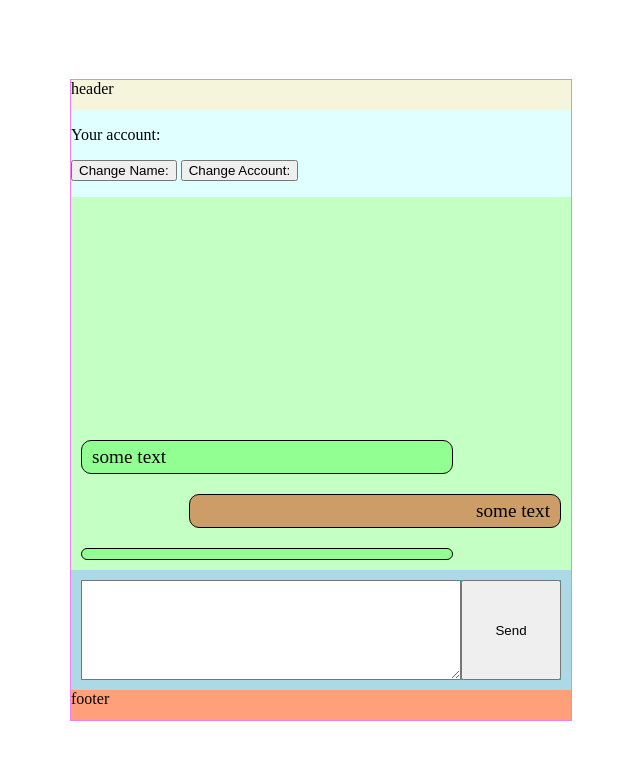
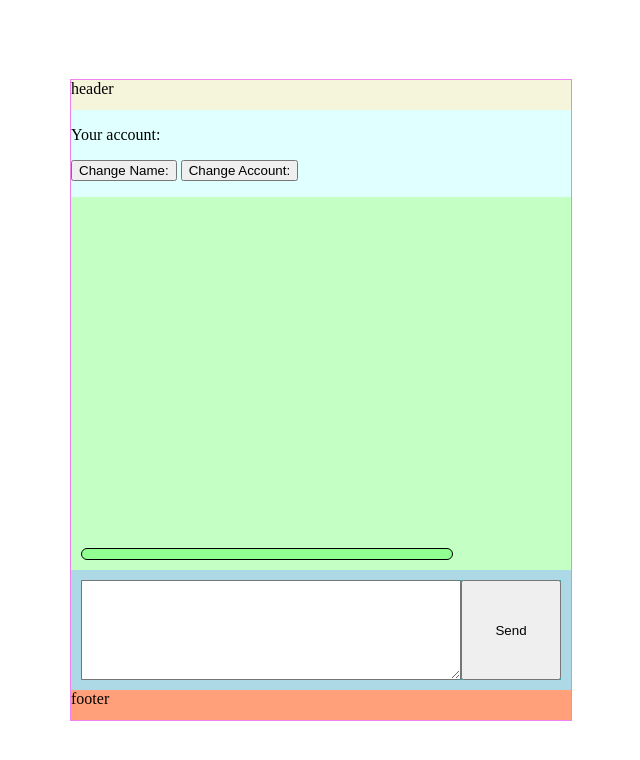
Before and after one commit to KindShubin/-hat, a plain HTML site: page Client/index.html in a window 1280 px wide. Shown: the whole page, without its empty margins (319-959 px from the left). Drawn offline with Linux system fonts and the light colour scheme.

Commit message:
commit before call

```diff
--- a/Client/index.html
+++ b/Client/index.html
@@ -19,8 +19,6 @@
         </p>
       </div>
       <div class="body__hystory">
-        <div class="body__message">some text</div>
-        <div class="body__message body__message-my">some text</div>
       </div>
       <div class="body__form">
         <form action="send" method="post" class="form" id="form">
--- a/Client/script.js
+++ b/Client/script.js
@@ -91,11 +91,10 @@ form.onsubmit = (e) => {
     socket.onopen = (e) => {
       console.log('onopen WebSocket opened');
       sendMsg(data);
-      textArea.value='';
     }
   } else if (socket.readyState == 1) {
     sendMsg(data);
-    textArea.value='';
+
   }
 
   socket.onerror = (e) => {
@@ -118,16 +117,13 @@ form.onsubmit = (e) => {
     bodyHystory.append(publishingMessage);
     sendingMessageQueue.set(data, publishingMessage);
     socket.send(JSON.stringify(data));
-
+    textArea.value='';
+    textArea.focus();
   }
 }
 
 function getPublishingMessage(data) {
   for (const [key, value] of sendingMessageQueue) {
-    console.log('gPM| sendingMessageQueue key.date: ' + key.date);
-    console.log('gPM| sendingMessageQueue value: ' + value);
-    console.log('gPM| compare date:',key.date === data.date);
-    console.log('gPM| compare date:key.from === data.to',key.from === data.to);
     if ((key.from === data.to) && (key.date === data.date)) {
       sendingMessageQueue.delete(key);
       //value.style.transition = 'all linear 1s';
@@ -152,8 +148,6 @@ function getPublishingMessage(data) {
   return div;
 }
 
-
-
 // find cookie by the name
 function getCookie(name) {
   let matches = document.cookie.match(new RegExp(
--- a/Client/style.css
+++ b/Client/style.css
@@ -76,7 +76,7 @@
 
 .body__message-my{
   align-self: flex-end;
-  direction: rtl;
+  text-align: right;
   background-color: #cc9d66;
   transition: all 1s linear;
 }
```
